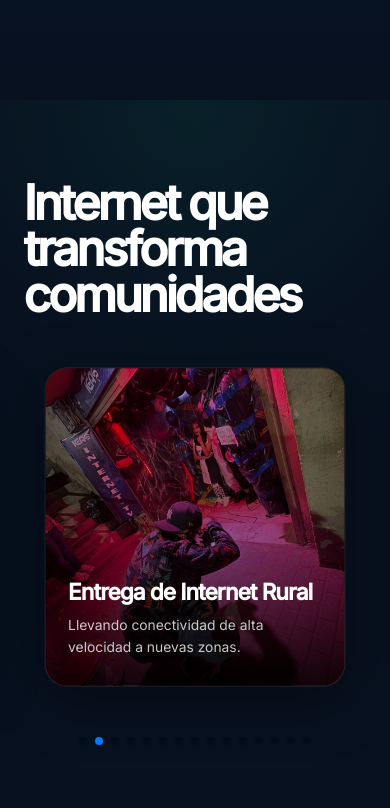
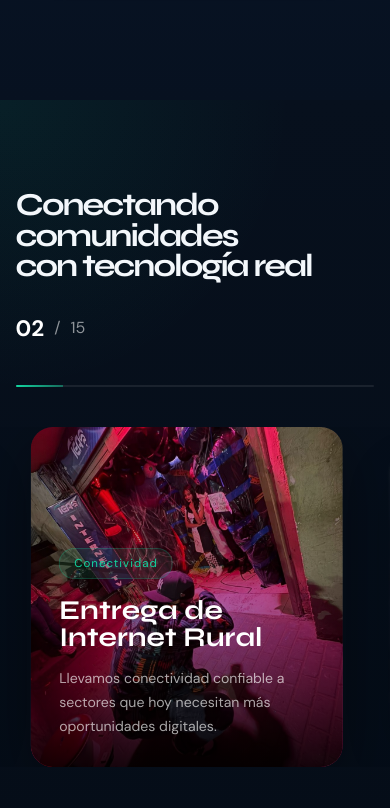
Before and after one commit to ThomasAguirreMT/Teas, a React (Vite) app: page /nosotros in a window 390 px wide. Shown: the part 5556-6364 px from the top of the page. Built offline with nearby package versions, Linux system fonts and the light colour scheme.

Commit message:
se implementa responsive de nosotros

```diff
--- a/src/components/carruselN/EventSection.css
+++ b/src/components/carruselN/EventSection.css
@@ -1,93 +1,171 @@
+@import url('https://fonts.googleapis.com/css2?family=Syne:wght@700;800&family=DM+Sans:wght@400;500;700&display=swap');
+
+:root {
+    --accent: #12d6a0;
+    --bg: #07101d;
+    --card: #0d1726;
+    --text: #f3f7fb;
+    --muted: rgba(255,255,255,0.65);
+
+    --display: 'Syne', sans-serif;
+    --body: 'DM Sans', sans-serif;
+}
+
+/* SECTION */
+
 .events {
     position: relative;
-  padding: 110px 0 90px;
+
+    padding: 120px 0 90px;
+
     overflow: hidden;
 
-
     background:
-    radial-gradient(circle at top, rgba(18,214,160,0.08), transparent 35%),
+        radial-gradient(circle at top left,
+            rgba(18,214,160,0.08),
+            transparent 35%),
         linear-gradient(
             180deg,
-      #08111f 0%,
-      #071120 100%
+            #07101d 0%,
+            #050d18 100%
         );
 }
 
 /* HEADER */
 
 .events-header {
-  padding: 0 8%;
-  margin-bottom: 55px;
+    width: min(1400px, 92%);
+    margin: auto;
+
+    display: flex;
+    align-items: flex-end;
+    justify-content: space-between;
+
+    gap: 30px;
+
+    margin-bottom: 40px;
 }
 
-.events-header span {
-  display: inline-block;
+.events-badge {
+    display: inline-flex;
 
-  padding: 10px 22px;
+    padding: 10px 18px;
 
     border-radius: 999px;
 
     background: rgba(18,214,160,0.08);
 
-  border: 1px solid rgba(18,214,160,0.15);
+    border: 1px solid rgba(18,214,160,0.18);
 
-  color: #12d6a0;
+    color: var(--accent);
 
-  font-size: 0.82rem;
+    font-size: 0.78rem;
 
-  font-weight: 600;
+    font-family: var(--body);
+
+    letter-spacing: 1.5px;
 
     margin-bottom: 22px;
-
-  letter-spacing: 1px;
-
-  text-transform: uppercase;
-
-  backdrop-filter: blur(10px);
 }
 
-.events-header h2 {
-  color: white;
+.events-title {
+    color: var(--text);
 
-  font-size: clamp(2.8rem, 5vw, 4.5rem);
+    font-family: var(--display);
+
+    font-size: clamp(2.6rem, 5vw, 5rem);
 
     line-height: 0.95;
 
-  font-weight: 800;
+    letter-spacing: -2px;
 
-  max-width: 850px;
+    margin: 0;
+}
 
-  letter-spacing: -2px;
+.events-counter {
+    display: flex;
+    align-items: center;
+    gap: 10px;
+
+    color: rgba(255,255,255,0.55);
+
+    font-family: var(--body);
+
+    font-size: 1rem;
+}
+
+.events-counter strong {
+    color: white;
+
+    font-size: 1.4rem;
+
+    font-weight: 700;
+}
+
+/* PROGRESS */
+
+.events-progress {
+    width: min(1400px, 92%);
+    height: 2px;
+
+    margin: auto auto 40px;
+
+    background: rgba(255,255,255,0.08);
+
+    overflow: hidden;
+
+    border-radius: 999px;
+}
+
+.events-progress-fill {
+    height: 100%;
+
+    background: linear-gradient(
+        90deg,
+        var(--accent),
+        rgba(18,214,160,0.4)
+    );
+
+    transition: width 0.5s ease;
 }
 
 /* SWIPER */
 
 .events-swiper {
-  padding-left: 8%;
-  padding-right: 8%;
-  overflow: visible !important;
+    padding-left: 8% !important;
+    padding-right: 8% !important;
 }
-
 /* SLIDES */
 
 .swiper-slide {
-  transition: all 0.6s ease;
 
-  opacity: 0.38;
+    opacity: 0.35;
 
-  transform: scale(0.88);
+    filter: blur(2px) brightness(0.7);
 
-  filter: blur(1px);
+    transition:
+        opacity 0.6s ease,
+        filter 0.6s ease;
+}
+
+.swiper-slide .event-card {
+
+    transform: scale(0.84);
+    transition: transform 0.6s ease;
 }
 
 .swiper-slide-active {
+
     opacity: 1;
 
-  transform: scale(1);
-
-  filter: blur(0);
+    filter: blur(0) brightness(1);
 
     z-index: 20;
+}
+
+.swiper-slide-active .event-card {
+
+    transform: scale(1);
 }
 
 /* CARD */
@@ -95,28 +173,23 @@
 .event-card {
     position: relative;
 
-  height: 380px;
-  max-width: 900px;
-  margin: auto;
-  border-radius: 30px;
+    height: 300px;
+    border-radius: 28px;
 
     overflow: hidden;
+        max-width: 900px;
 
-  background: #111;
+    background: var(--card);
+
+    box-shadow:
+        0 20px 60px rgba(0,0,0,0.4);
 
     cursor: grab;
-
-  border: 1px solid rgba(255,255,255,0.08);
-
-  box-shadow:
-    0 15px 60px rgba(0,0,0,0.35);
-
-  transition: all 0.5s ease;
+        margin: auto;
 }
 
-.event-card img {
+.event-image {
     width: 100%;
-
     height: 100%;
 
     object-fit: cover;
@@ -124,7 +197,7 @@
     transition: transform 1.2s ease;
 }
 
-.event-card:hover img {
+.event-card:hover .event-image {
     transform: scale(1.05);
 }
 
@@ -139,232 +212,119 @@
 
     align-items: flex-end;
 
-  padding: 50px 38px;
+    padding: 40px;
 
     background:
         linear-gradient(
             to top,
-      rgba(0,0,0,0.9) 0%,
-      rgba(0,0,0,0.45) 45%,
-      rgba(0,0,0,0.15) 100%
-    );
-
-  transition: 0.5s ease;
-}
-
-/* DARKER SIDE CARDS */
-
-.swiper-slide:not(.swiper-slide-active) .event-overlay {
-  background:
-    linear-gradient(
-      to top,
-      rgba(0,0,0,0.94),
-      rgba(0,0,0,0.7),
-      rgba(0,0,0,0.45)
+            rgba(0,0,0,0.88),
+            rgba(0,0,0,0.3),
+            transparent
         );
 }
 
 /* CONTENT */
 
 .event-content {
-  max-width: 470px;
-
-  transform: translateY(20px);
-
-  opacity: 0;
-
-  transition: all 0.6s ease;
+    max-width: 500px;
 }
 
-.swiper-slide-active .event-content {
-  transform: translateY(0);
+.event-tag {
+    display: inline-flex;
 
-  opacity: 1;
+    padding: 6px 14px;
+
+    border-radius: 999px;
+
+    background: rgba(18,214,160,0.1);
+
+    border: 1px solid rgba(18,214,160,0.2);
+
+    color: var(--accent);
+
+    font-size: 0.72rem;
+
+    font-family: var(--body);
+
+    letter-spacing: 1px;
+
+    margin-bottom: 18px;
 }
 
-.event-content h3 {
+.event-title-card {
     color: white;
 
-  font-size: clamp(2rem, 2.8vw, 3rem);
-
+    font-family: var(--display);
+    font-size: clamp(1.4rem, 2vw, 2.1rem);
     line-height: 1;
 
-  margin-bottom: 12px;
-
-  font-weight: 800;
-
-  letter-spacing: -1px;
+    margin: 0 0 16px;
 }
 
-.event-content p {
-  color: rgba(255,255,255,0.78);
+.event-description {
+    color: var(--muted);
+
+    font-family: var(--body);
 
     line-height: 1.7;
 
-  font-size: 1rem;
+    font-size: 0.95rem;
 
     max-width: 420px;
-}
 
-/* PAGINATION */
-
-.swiper-pagination {
-  margin-top: 38px !important;
-
-  position: relative !important;
-}
-
-.swiper-pagination-bullet {
-  width: 10px;
-
-  height: 10px;
-
-  background: rgba(255,255,255,0.25);
-
-  opacity: 1;
-
-  transition: 0.3s ease;
-}
-
-.swiper-pagination-bullet-active {
-  width: 30px;
-
-  border-radius: 999px;
-
-  background: #12d6a0;
-}
-
-/* HOVER */
-
-.event-card:hover {
-  transform: translateY(-6px);
+    margin: 0;
 }
 
 /* RESPONSIVE */
 
-@media (max-width: 1200px) {
+@media (max-width: 900px) {
 
-  .event-card {
-    height: 460px;
-  }
-
-}
-
-@media (max-width: 992px) {
-
-  .events {
-    padding: 90px 0 80px;
-  }
-
-  .events-header h2 {
-    font-size: 3.2rem;
+    .events-header {
+        flex-direction: column;
+        align-items: flex-start;
     }
 
     .event-card {
         height: 430px;
     }
-
 }
 
 @media (max-width: 768px) {
 
     .events {
-    padding: 80px 0 70px;
+        padding: 90px 0 70px;
     }
 
-  .events-header {
-    padding: 0 6%;
-
-    margin-bottom: 40px;
-  }
-
-  .events-header h2 {
+    .events-title {
         font-size: 2.4rem;
-
-    line-height: 1;
-  }
-
-  .events-swiper {
-    padding-left: 6%;
-    padding-right: 6%;
-  }
-
-  .swiper-slide {
-    transform: scale(0.94);
     }
 
     .event-card {
         height: 380px;
 
-    border-radius: 24px;
+        border-radius: 22px;
     }
 
     .event-overlay {
-    padding: 28px 24px;
+        padding: 28px;
     }
 
-  .event-content h3 {
-    font-size: 1.8rem;
+    .event-title-card {
+        font-size: 1.7rem;
     }
 
-  .event-content p {
-    font-size: 0.92rem;
-
-    line-height: 1.6;
+    .event-description {
+        font-size: 0.88rem;
     }
-
 }
 
 @media (max-width: 480px) {
 
-  .events-header h2 {
+    .events-title {
         font-size: 2rem;
     }
 
     .event-card {
         height: 340px;
     }
-
-  .event-content h3 {
-    font-size: 1.5rem;
 }
-
-}
-
-.events-title {
-  font-size: clamp(3rem, 5vw, 5.5rem);
-
-  line-height: 0.95;
-
-  font-weight: 800;
-
-  letter-spacing: -3px;
-
-  color: white;
-
-  max-width: 850px;
-}
-
-.events-title span {
-  color: #12d6a0;
-
-  position: relative;
-}
-
-.events-title span::after {
-  content: "";
-
-  position: absolute;
-
-  left: 0;
-  bottom: 8px;
-
-  width: 100%;
-  height: 14px;
-
-  background: rgba(18,214,160,0.15);
-
-  z-index: -1;
-
-  border-radius: 20px;
-}
--- a/src/components/carruselN/EventSection.jsx
+++ b/src/components/carruselN/EventSection.jsx
@@ -1,14 +1,11 @@
 import "./EventSection.css";
 
 import { Swiper, SwiperSlide } from "swiper/react";
+import { useState } from "react";
 
-import {
-    Autoplay,
-    Pagination,
-} from "swiper/modules";
+import { Autoplay } from "swiper/modules";
 
 import "swiper/css";
-import "swiper/css/pagination";
 
 import event1 from "../../assets/events/event1.jpeg";
 import event2 from "../../assets/events/event2.jpeg";
@@ -29,137 +26,191 @@ import event16 from "../../assets/events/event16.jpeg";
 const events = [
     {
         image: event1,
+        tag: "Comunidad",
         title: "Festival Comunitario TEAS",
         description:
-            "Conectando familias, cultura y tecnología en cada comunidad."
+            "Un espacio para reunir familias, compartir experiencias y fortalecer la conexión con nuestra comunidad."
     },
     {
         image: event2,
+        tag: "Conectividad",
         title: "Entrega de Internet Rural",
         description:
-            "Llevando conectividad de alta velocidad a nuevas zonas."
+            "Llevamos conectividad confiable a sectores que hoy necesitan más oportunidades digitales."
     },
     {
         image: event3,
+        tag: "Educación",
         title: "Actividades Educativas",
         description:
-            "Impulsando oportunidades digitales para niños y jóvenes."
+            "Creamos experiencias tecnológicas para inspirar a niños y jóvenes a aprender y crecer."
     },
-
     {
         image: event4,
-        title: "Actividades Educativas",
+        tag: "Integración",
+        title: "Integración Comunitaria",
         description:
-            "Impulsando oportunidades digitales para niños y jóvenes."
+            "Compartimos jornadas llenas de cultura, entretenimiento y cercanía con nuestros usuarios."
     },
     {
         image: event5,
-        title: "Actividades Educativas",
+        tag: "Expansión",
+        title: "Cobertura en Nuevas Zonas",
         description:
-            "Impulsando oportunidades digitales para niños y jóvenes."
+            "Seguimos expandiendo nuestra red para conectar más hogares y comunidades."
     },
     {
         image: event6,
-        title: "Actividades Educativas",
+        tag: "Comunidad",
+        title: "Experiencias para la Comunidad",
         description:
-            "Impulsando oportunidades digitales para niños y jóvenes."
+            "Cada actividad fortalece los lazos entre tecnología, familias y desarrollo social."
     },
     {
         image: event7,
-        title: "Actividades Educativas",
+        tag: "Social",
+        title: "Compromiso Social",
         description:
-            "Impulsando oportunidades digitales para niños y jóvenes."
+            "Trabajamos junto a la comunidad impulsando espacios de apoyo y participación."
     },
     {
         image: event8,
-        title: "Actividades Educativas",
+        tag: "Tecnología",
+        title: "Tecnología para Todos",
         description:
-            "Impulsando oportunidades digitales para niños y jóvenes."
+            "Acercamos herramientas digitales que generan nuevas oportunidades para las personas."
     },
     {
         image: event9,
-        title: "Actividades Educativas",
+        tag: "Impacto",
+        title: "Conectividad con Impacto",
         description:
-            "Impulsando oportunidades digitales para niños y jóvenes."
+            "Nuestra misión es transformar vidas a través de internet estable y accesible."
     },
     {
         image: event11,
-        title: "Actividades Educativas",
+        tag: "Jornadas",
+        title: "Jornadas Comunitarias",
         description:
-            "Impulsando oportunidades digitales para niños y jóvenes."
+            "Creamos encuentros donde la tecnología y la comunidad avanzan de la mano."
     },
     {
         image: event12,
-        title: "Actividades Educativas",
+        tag: "Crecimiento",
+        title: "Creciendo con la Comunidad",
         description:
-            "Impulsando oportunidades digitales para niños y jóvenes."
+            "Acompañamos el desarrollo local llevando conexión y experiencias positivas."
     },
     {
         image: event13,
-        title: "Actividades Educativas",
+        tag: "Innovación",
+        title: "Innovación Cercana",
         description:
-            "Impulsando oportunidades digitales para niños y jóvenes."
+            "Impulsamos iniciativas que acercan la innovación a cada rincón de la región."
     },
     {
         image: event14,
-        title: "Actividades Educativas",
+        tag: "Familias",
+        title: "Familias Conectadas",
         description:
-            "Impulsando oportunidades digitales para niños y jóvenes."
+            "Creemos en una conectividad que une personas, oportunidades y sueños."
     },
     {
         image: event15,
-        title: "Actividades Educativas",
+        tag: "Regional",
+        title: "Presencia Regional",
         description:
-            "Impulsando oportunidades digitales para niños y jóvenes."
+            "Seguimos construyendo una red sólida para conectar más comunidades cada día."
     },
-
-
-
-
     {
-        image: event8,
+        image: event16,
+        tag: "Empresas",
         title: "Eventos Empresariales",
         description:
-            "Fortaleciendo alianzas y crecimiento regional."
+            "Generamos alianzas estratégicas que impulsan el crecimiento tecnológico regional."
     }
-
 ];
 
 const EventSection = () => {
+
+    const [activeIndex, setActiveIndex] = useState(0);
+
+    const total = events.length;
+
+    const pad = (n) => String(n).padStart(2, "0");
+
     return (
         <section className="events">
 
             <div className="events-header">
 
-                <h1 className="events-title">
+                <div>
 
-                    Internet que transforma comunidades
-                </h1>
+
+                    <h2 className="events-title">
+                        Conectando comunidades
+                        <br />
+                        con tecnología real
+                    </h2>
+                </div>
+
+                <div className="events-counter">
+
+                    <strong>{pad(activeIndex + 1)}</strong>
+
+                    <span>/</span>
+
+                    {pad(total)}
+
+                </div>
+
+            </div>
+
+            <div className="events-progress">
+
+                <div
+                    className="events-progress-fill"
+                    style={{
+                        width: `${((activeIndex + 1) / total) * 100}%`
+                    }}
+                />
 
             </div>
 
             <Swiper
-                modules={[Autoplay, Pagination]}
-                spaceBetween={30}
-                slidesPerView={1.2}
-                centeredSlides={true}
+                modules={[Autoplay]}
+
+                onSlideChange={(swiper) => {
+                    setActiveIndex(swiper.realIndex);
+                }}
+
                 loop={true}
-                speed={1200}
+
                 autoplay={{
-                    delay: 3500,
+                    delay: 3200,
                     disableOnInteraction: false,
                 }}
-                pagination={{
-                    clickable: true,
-                }}
+
+                speed={1200}
+
+                grabCursor={true}
+
+                centeredSlides={false}
+
+                slidesPerView={1.05}
+
+                spaceBetween={24}
+
                 breakpoints={{
                     768: {
-                        slidesPerView: 1.4,
+                        slidesPerView: 1.15,
                     },
+
                     1200: {
-                        slidesPerView: 1.8,
+                        slidesPerView: 1.28,
                     },
                 }}
+
                 className="events-swiper"
             >
 
@@ -169,15 +220,27 @@ const EventSection = () => {
 
                         <div className="event-card">
 
-                            <img src={event.image} alt={event.title} />
+                            <img
+                                src={event.image}
+                                alt={event.title}
+                                className="event-image"
+                            />
 
                             <div className="event-overlay">
 
                                 <div className="event-content">
 
-                                    <h3>{event.title}</h3>
+                                    <span className="event-tag">
+                                        {event.tag}
+                                    </span>
 
-                                    <p>{event.description}</p>
+                                    <h3 className="event-title-card">
+                                        {event.title}
+                                    </h3>
+
+                                    <p className="event-description">
+                                        {event.description}
+                                    </p>
 
                                 </div>
 
```
Lines whose indentation alone changed are shown as unchanged.
